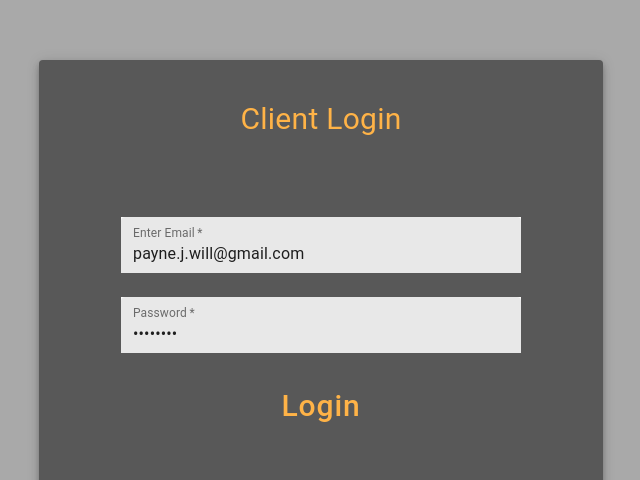
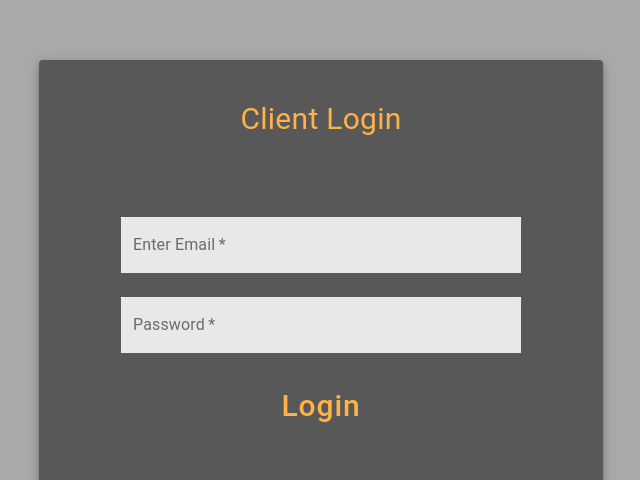
Before and after one commit to Wjpayne/ticket-management-system, a React (Create React App) app in the folder client/: page / in a window 1280 px wide. Shown: the part 320-800 px from the top of the page, without its empty margins (319-959 px from the left). Built offline with nearby package versions, Linux system fonts and the light colour scheme.

Commit message:
fix routes

```diff
--- a/client/src/Components/Login/LoginForm.jsx
+++ b/client/src/Components/Login/LoginForm.jsx
@@ -77,8 +77,8 @@ export default function LandingPage() {
   const classes = landingPageStyles();
 
   //set state for form
-  const [email, setEmail] = useState("payne.j.will@gmail.com");
-  const [password, setPassword] = useState("password");
+  const [email, setEmail] = useState("");
+  const [password, setPassword] = useState("");
   const { isLoading, isAuth, error } = useSelector((state) => state.login);
 
   const dispatch = useDispatch();
--- a/client/src/api/TicketAPI.jsx
+++ b/client/src/api/TicketAPI.jsx
@@ -58,7 +58,7 @@ export const updateTicketStatusClosed = (_id) => {
   return new Promise(async (resolve, reject) => {
     try {
       const result = await axios.patch(
-        "/close-ticket" + _id,
+        "/ticket/close-ticket" + _id,
         {},
         {
           headers: {
@@ -79,7 +79,7 @@ export const createNewTicket = (frmData) => {
   console.log("from api", frmData);
   return new Promise(async (resolve, reject) => {
     try {
-      const result = await axios.post("/addticket", frmData, {
+      const result = await axios.post("/ticket/addticket", frmData, {
         headers: {
           Authorization: sessionStorage.getItem("accessJWT"),
         },
```
